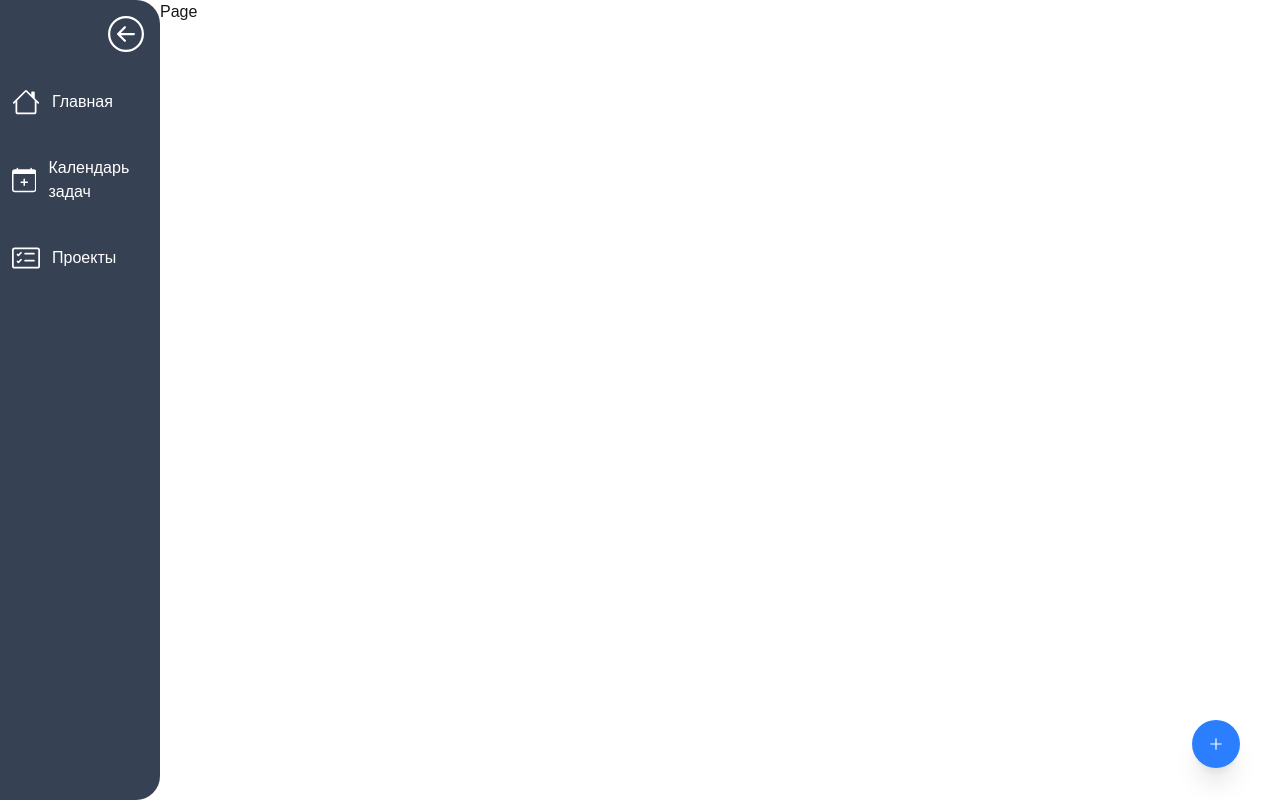
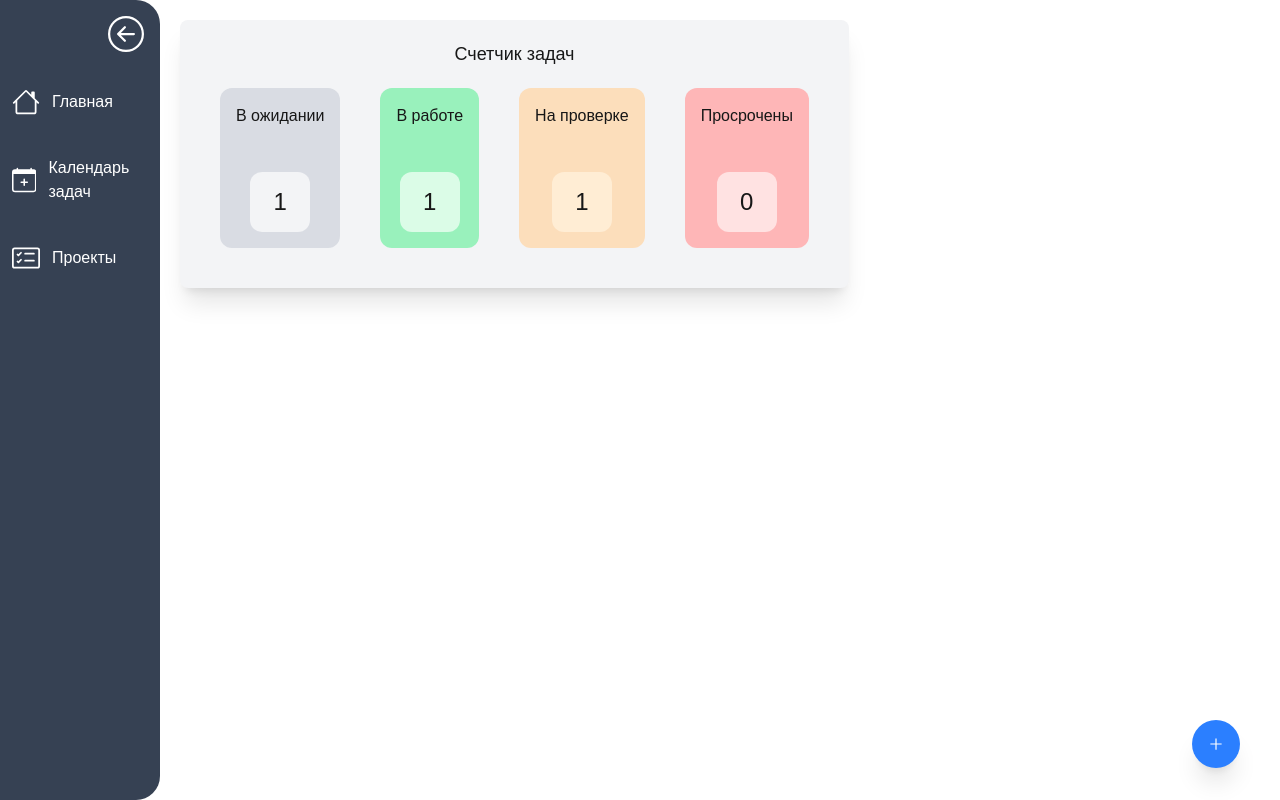
Before and after one commit to leekpuh/pet-task-manager, a Next.js app: page / in a window 1280 px wide. Built offline with nearby package versions, Linux system fonts and the light colour scheme; data requests are answered from the project's data file.

Commit message:
feat: добавлен виджет (Счетчик задач) на главную страницу

```diff
--- a/db.json
+++ b/db.json
@@ -55,7 +55,7 @@
       "title": "3 задача",
       "desc": "",
       "startDate": "2025-09-19T16:13",
-      "endDate": "2025-09-26T16:13",
+      "endDate": "2025-11-28T16:13",
       "allDates": [
         "2025-09-19",
         "2025-09-20",
@@ -72,6 +72,22 @@
       },
       "createdDate": "2025-09-19T16:13",
       "status": "created"
+    },
+    {
+      "id": "3394de00-21ac-4cc9-b89e-062391f6ccb8",
+      "title": "1 задача 2 проекта",
+      "desc": "",
+      "startDate": "2025-09-22T19:23",
+      "endDate": "2025-09-22T19:23",
+      "allDates": [
+        "2025-09-22"
+      ],
+      "projectData": {
+        "id": "b1d46243-5e98-403c-ac2a-bfe62509f0c5",
+        "title": "2 проект"
+      },
+      "createdDate": "2025-09-22T19:23",
+      "status": "inTest"
     }
   ]
 }
--- a/src/app/page.js
+++ b/src/app/page.js
@@ -1,3 +1,59 @@
+"use client";
+import { useEffect, useState } from "react";
+import { getAllTasks } from "./api/tasks";
+
 export default function Home() {
-    return (<>Page</>)
-};
+    const [tasks, setTasks] = useState([]);
+    const [statusesCount, setStatusesCount] = useState({});
+    useEffect(() => {
+        getAllTasks().then((data) => setTasks(data));
+    }, []);
+    useEffect(() => {
+        const created = tasks.filter((task) => task.status === "created");
+        const inProcess = tasks.filter((task) => task.status === "inProcess");
+        const inTest = tasks.filter((task) => task.status === "inTest");
+        const outOfDeadline = tasks.filter(
+            (task) =>
+                new Date(task.endDate) < new Date() && task.status !== "done"
+        );
+        setStatusesCount({
+            createdCount: created.length,
+            inProcessCount: inProcess.length,
+            inTestCount: inTest.length,
+            outOfDeadlineCount: outOfDeadline.length,
+        });
+    }, [tasks]);
+    return (
+        <div className="flex h-full">
+            <div className="p-5 shadow-xl m-5 rounded-lg h-fit w-fit bg-gray-100">
+                <div className="text-center text-lg">Счетчик задач</div>
+                <div className="flex">
+                    <div className="w-fit bg-gray-300/75 p-4 rounded-xl h-40 m-5 flex flex-col justify-between items-center">
+                        В ожидании
+                        <div className="size-15 bg-gray-100 rounded-xl flex items-center justify-center text-2xl">
+                            {statusesCount?.createdCount}
+                        </div>
+                    </div>
+                    <div className="w-fit bg-green-300/75 p-4 rounded-xl h-40 m-5 flex flex-col justify-between items-center">
+                        В работе
+                        <div className="size-15 bg-green-100 rounded-xl flex items-center justify-center text-2xl">
+                            {statusesCount?.inProcessCount}
+                        </div>
+                    </div>
+                    <div className="w-fit bg-orange-200/75 p-4 rounded-xl h-40 m-5 flex flex-col justify-between items-center">
+                        На проверке
+                        <div className="size-15 bg-orange-100 rounded-xl flex items-center justify-center text-2xl">
+                            {statusesCount?.inTestCount}
+                        </div>
+                    </div>
+                    <div className="w-fit bg-red-300/75 p-4 rounded-xl h-40 m-5 flex flex-col justify-between items-center">
+                        Просрочены
+                        <div className="size-15 bg-red-100 rounded-xl flex items-center justify-center text-2xl">
+                            {statusesCount?.outOfDeadlineCount}
+                        </div>
+                    </div>
+                </div>
+            </div>
+        </div>
+    );
+}
--- a/src/app/tasks/components/Task.js
+++ b/src/app/tasks/components/Task.js
@@ -72,7 +72,6 @@ export default function Task({ task }) {
                         title="Карточка задачи"
                         onClose={() => setShowTaskCard(false)}
                     >
-                        {" "}
                         <TaskCardForm task={task} />
                     </DialogCard>,
                     document.body
```
